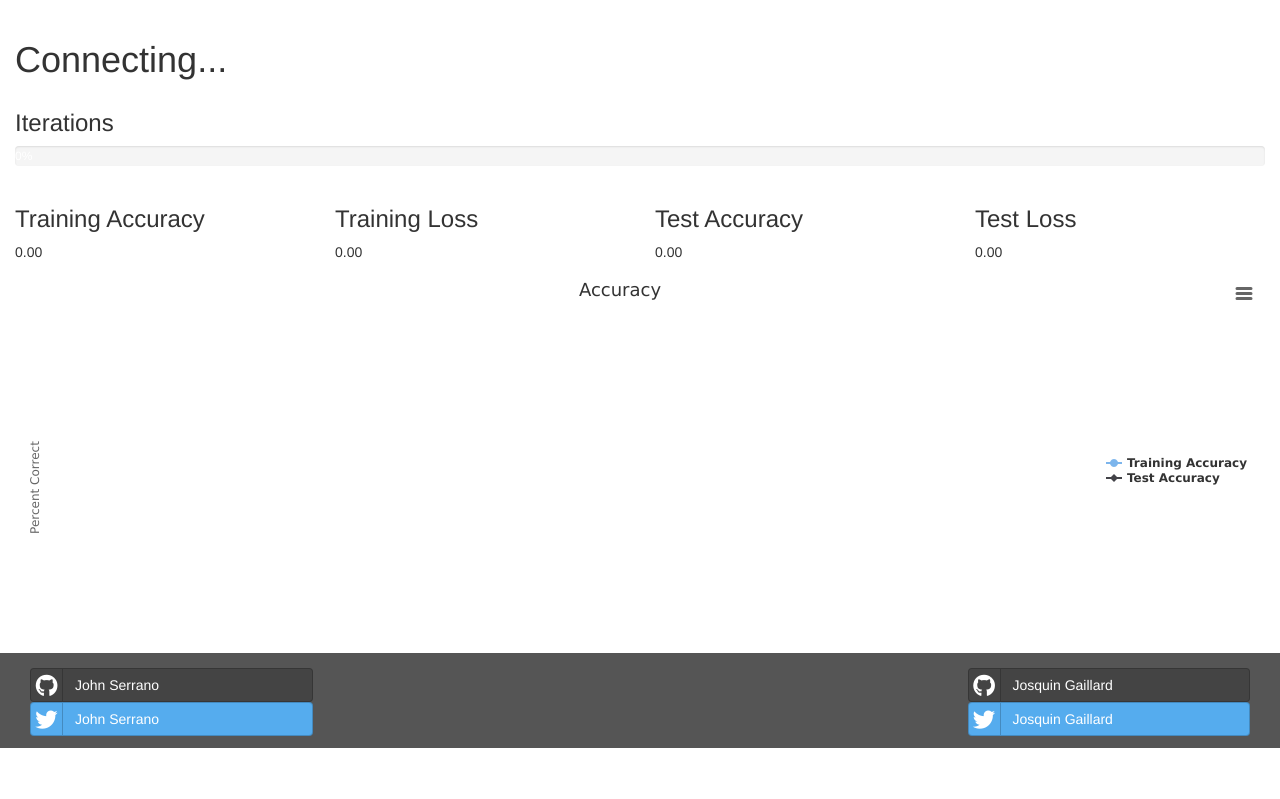
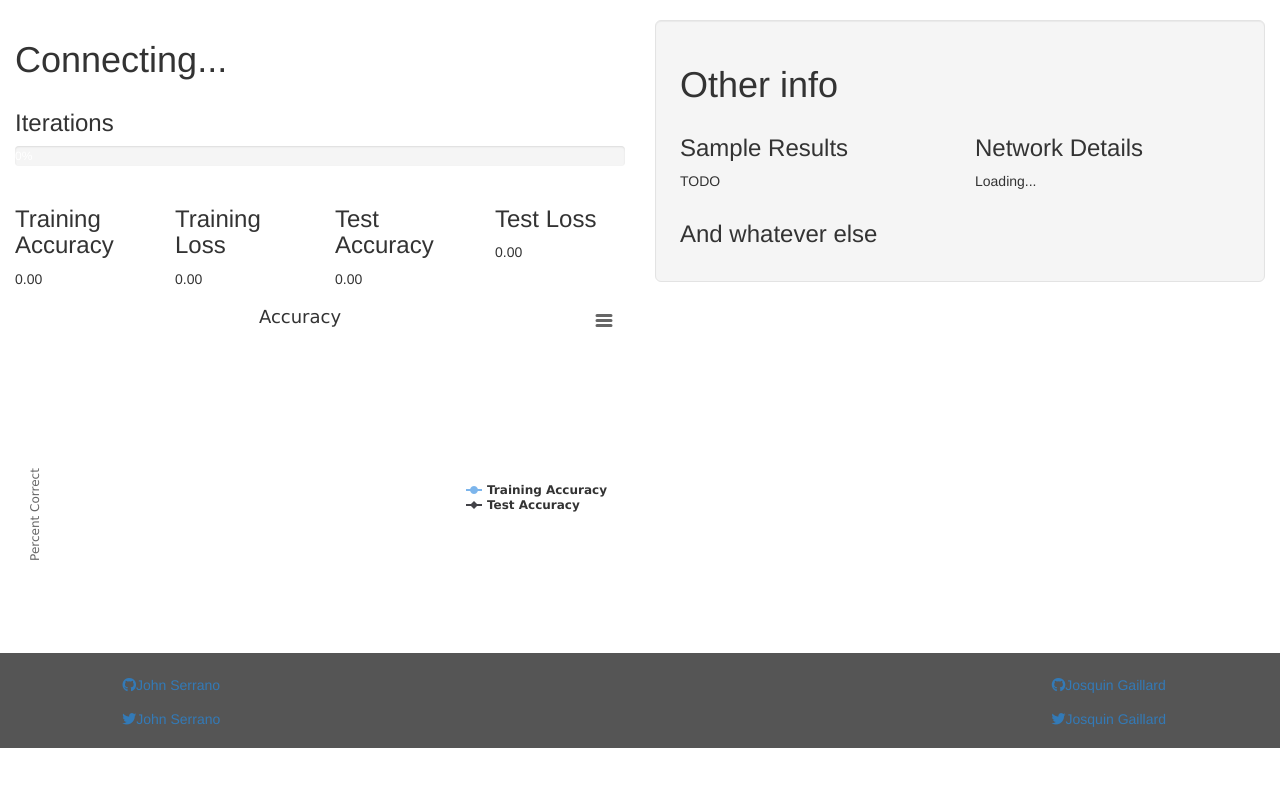
Before and after one commit to johnSerrano/DockerCon-Challenge, a Flask app: page /results in a window 1280 px wide. Shown: the part 52-851 px from the top of the page. Before the commit the page ends 800 px from the top, so only its background shows below. Run offline with Flask 2, Linux system fonts and the light colour scheme; some libraries are stand-ins or nearby versions.

Commit message:
more info on results page

```diff
--- a/templates/results.html
+++ b/templates/results.html
@@ -7,7 +7,6 @@
 	<meta name="viewport" content="width=device-width, initial-scale=1">
 	<link rel="stylesheet" href="http://maxcdn.bootstrapcdn.com/bootstrap/3.3.6/css/bootstrap.min.css">
 	<script src="https://use.fontawesome.com/3cfd69bfa7.js"></script>
-	<link rel="stylesheet" href="social.css">
 	<script src="https://ajax.googleapis.com/ajax/libs/jquery/1.12.2/jquery.min.js"></script>
 	<script src="http://maxcdn.bootstrapcdn.com/bootstrap/3.3.6/js/bootstrap.min.js"></script>
 	<script src="https://code.highcharts.com/highcharts.js"></script>
@@ -33,6 +32,11 @@
 					$('#status').html("Loading Network...");
 				}
 				$('#dataset').html("Dataset: " + msg['dataset']);
+				$('#network_details').html("");
+				// for each (var layer in msg["layers"]) {
+				for (var i = 0; i < msg["layers"].length; i++) {
+					$('#network_details').append('<p>DENSE: '+ msg["layers"][i]["size"] +'<p>');
+				}
 			});
 			socket.on('join ack', function() {
 				if ($('#status').html() == "Connecting...") {
@@ -148,8 +152,8 @@
 			/* negative value of footer height */
 			height: 95px;
 		}
+
 		/* On small screens, set height to 'auto' for sidenav and grid */
-
 		@media screen and (max-width: 767px) {
 			.sidenav {
 				height: auto;
@@ -191,6 +195,8 @@
 	<div class="container-fluid text-left main-body">
 		<br>
 		<div class="row">
+			<div id="leftinfo_contain" class="col-xs-12 col-sm-12 col-md-12 col-lg-6">
+				<div class="row">
 					<div class="col-xs-12 col-sm-6 com-md-6 col-lg-6">
 						<h1 id="status">Connecting...</h1>
 					</div>
@@ -229,6 +235,28 @@
 				</div>
 				<div id="container" style="min-width: 310px; height: 400px; margin: 0 auto"></div>
 			</div>
+			<div id="rightinfo_contain" class="col-xs-12 col-sm-12 col-md-12 col-lg-6">
+				<div id="rightinfo_well" class="well well-lg">
+					<h1>Other info</h1>
+					<div class="row">
+						<div class="col-xs-12 col-sm-6 col-md-6 col-lg-6">
+							<h3>Sample Results</h3>
+							<div id="sample_results">
+								<p>TODO</p>
+							</div>
+						</div>
+						<div class="col-xs-12 col-sm-6 col-md-6 col-lg-6">
+							<h3>Network Details</h3>
+							<div id="network_details">
+								<p>Loading...</p>
+							</div>
+						</div>
+					</div>
+					<h3>And whatever else</h3>
+				</div>
+			</div>
+		</div>
+	</div>
 
 	<footer class="footer">
 		<div class="container-fluid text-left">
```
Also changed, not shown: 1 other file. Lines whose indentation alone changed are shown as unchanged.
